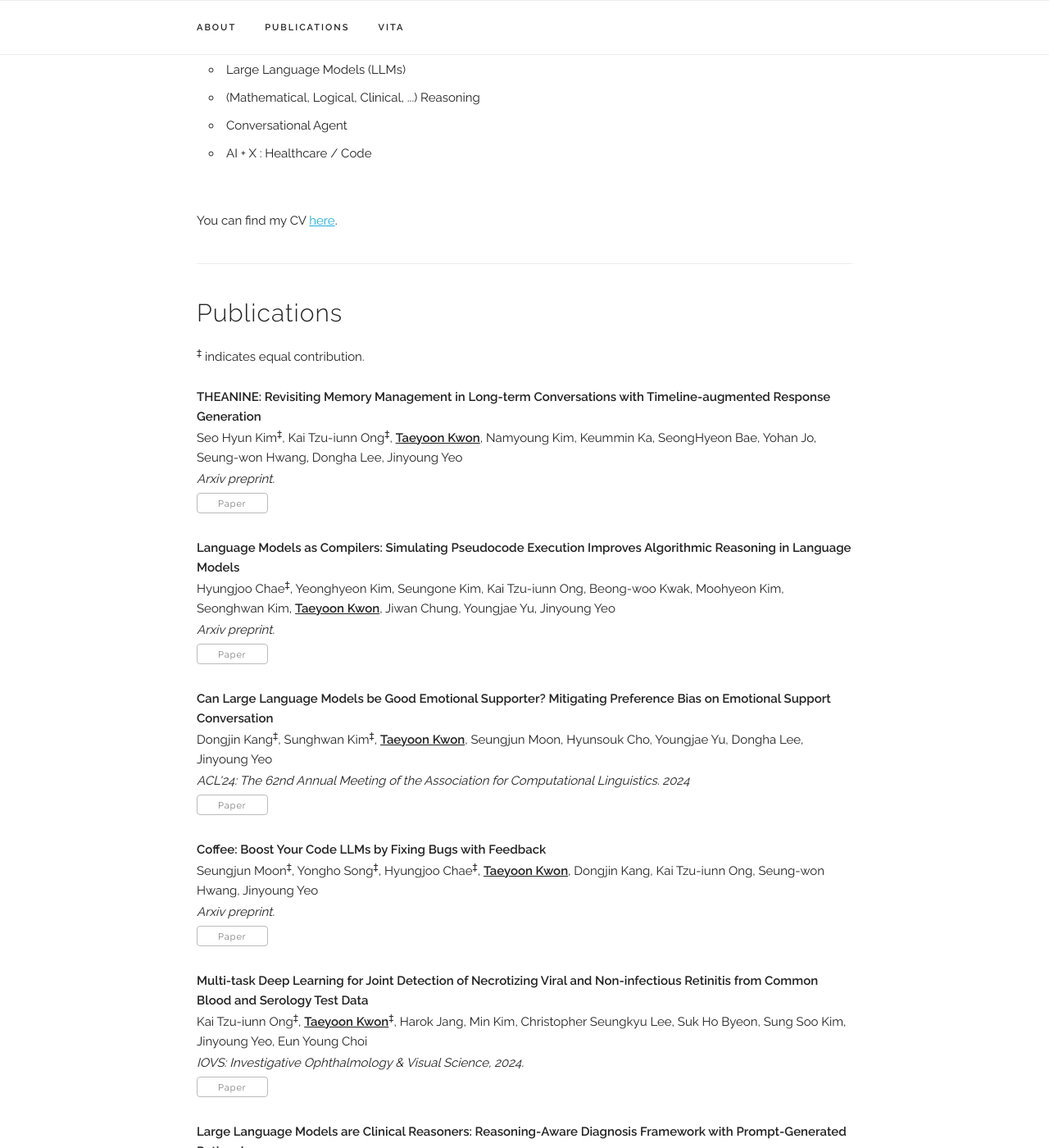
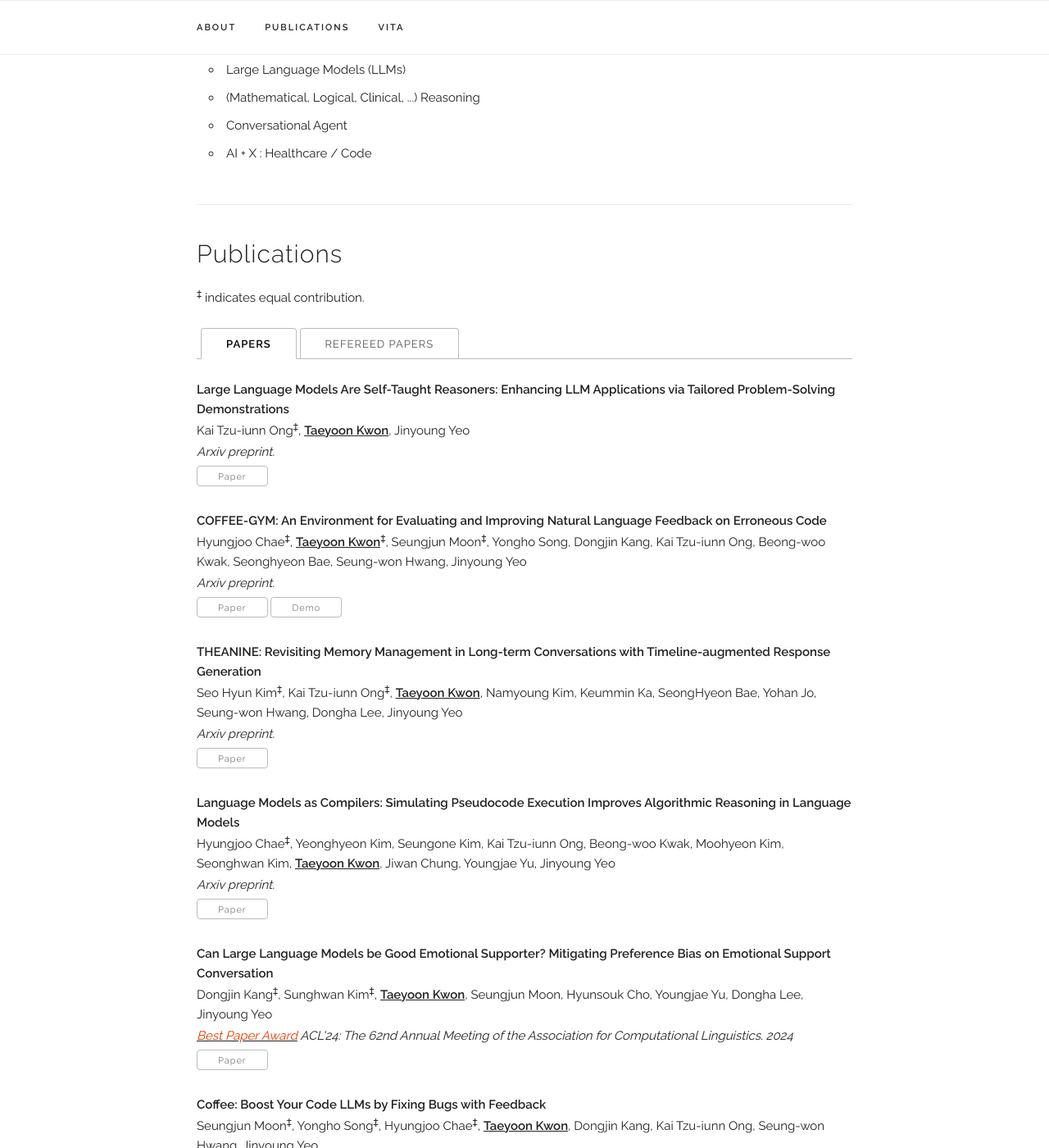
Before and after one commit to Connoriginal/Connoriginal.github.io, a Jekyll site: the page built from index.html, in a window 1280 px wide and 1400 px high, scrolled down 647 px. Shown: the whole window at 82% size. Built offline with Jekyll 4.4.1, drawn with Linux system fonts in a browser that asks for light colours; some web fonts are replaced; some of the changed text lies outside the part shown.

Commit message:
update 20240911

```diff
--- a/_data/experience.yaml
+++ b/_data/experience.yaml
@@ -7,7 +7,7 @@ experiences:
   category: "school"
 
 - place: "Tutoring - Market Designers Inc."
-  time: "Mar.2023 - present"
+  time: "Mar.2023 - Aug.2024"
   title: "Part-time Research Scientist and NLP Engineer"
   subtitle: ""
   category: "work"
--- a/_data/main_info.yaml
+++ b/_data/main_info.yaml
@@ -2,8 +2,10 @@ name: "Taeyoon (Connor) Kwon"
 title: "M.S., Yonsei University"
 email: "kwonconnor101 [AT] yonsei.ac.kr"
 profile_pic: "/assets/profile-pics/main.jpg"
+cv: "assets/cv/Taeyoon_s_CV.pdf"
+semantic_scholar: "https://www.semanticscholar.org/author/Taeyoon-Kwon/2258722263"
 twitter: "https://twitter.com/Taeyoon_Kwon"
 linkedin: "https://www.linkedin.com/in/taeyoon-kwon-2349aa14a/"
-# github: "https://github.com/msaveski"
+github: "https://github.com/Connoriginal"
 google_scholar: "https://scholar.google.com/citations?user=pkdCoTQAAAAJ&hl=ko"
 google_analystics_tracking_id: 'G-45NLGTR0WP'
--- a/_data/publications.yaml
+++ b/_data/publications.yaml
@@ -1,19 +1,33 @@
 papers:
+
+  - title: "Large Language Models Are Self-Taught Reasoners: Enhancing LLM Applications via Tailored Problem-Solving Demonstrations"
+    authors: "Kai Tzu-iunn Ong<sup>‡</sup>, <b><u>Taeyoon Kwon</u></b>, Jinyoung Yeo"
+    venue: "Arxiv preprint."
+    paper_pdf: "https://arxiv.org/abs/2408.12315v1"
+    selected: n
+
+  - title: "COFFEE-GYM: An Environment for Evaluating and Improving Natural Language Feedback on Erroneous Code"
+    authors: "Hyungjoo Chae<sup>‡</sup>, <b><u>Taeyoon Kwon</u></b><sup>‡</sup>, Seungjun Moon<sup>‡</sup>, Yongho Song, Dongjin Kang, Kai Tzu-iunn Ong, Beong-woo Kwak, Seonghyeon Bae, Seung-won Hwang, Jinyoung Yeo"
+    venue: "Arxiv preprint."
+    paper_pdf: "https://huggingface.co/spaces/Coffee-Gym/Project-Coffee-Gym/blob/main/ACL24__Code_Edit.pdf"
+    demo: "https://huggingface.co/spaces/Coffee-Gym/Project-Coffee-Gym"
+    selected: n
+
   - title: "THEANINE: Revisiting Memory Management in Long-term Conversations with Timeline-augmented Response Generation"
     authors: "Seo Hyun Kim<sup>‡</sup>, Kai Tzu-iunn Ong<sup>‡</sup>, <b><u>Taeyoon Kwon</u></b>, Namyoung Kim, Keummin Ka, SeongHyeon Bae, Yohan Jo, Seung-won Hwang, Dongha Lee, Jinyoung Yeo"
     venue: "Arxiv preprint."
     paper_pdf: "https://arxiv.org/abs/2406.10996"
-    selected: y
+    selected: n
 
   - title: "Language Models as Compilers: Simulating Pseudocode Execution Improves Algorithmic Reasoning in Language Models"
     authors: "Hyungjoo Chae<sup>‡</sup>, Yeonghyeon Kim, Seungone Kim, Kai Tzu-iunn Ong, Beong-woo Kwak, Moohyeon Kim, Seonghwan Kim, <b><u>Taeyoon Kwon</u></b>, Jiwan Chung, Youngjae Yu, Jinyoung Yeo"
     venue: "Arxiv preprint."
     paper_pdf: "https://arxiv.org/abs/2404.02575"
-    selected: y
+    selected: n
 
   - title: "Can Large Language Models be Good Emotional Supporter? Mitigating Preference Bias on Emotional Support Conversation"
     authors: "Dongjin Kang<sup>‡</sup>, Sunghwan Kim<sup>‡</sup>, <b><u>Taeyoon Kwon</u></b>, Seungjun Moon, Hyunsouk Cho, Youngjae Yu, Dongha Lee, Jinyoung Yeo"
-    venue: "ACL'24: The 62nd Annual Meeting of the Association for Computational Linguistics. 2024"
+    venue: "<u><a style='color:#ea3800'>Best Paper Award</a></u> ACL'24: The 62nd Annual Meeting of the Association for Computational Linguistics. 2024"
     paper_pdf: "https://arxiv.org/abs/2402.13211"
     selected: y
 
@@ -21,7 +35,8 @@ papers:
     authors: "Seungjun Moon<sup>‡</sup>, Yongho Song<sup>‡</sup>, Hyungjoo Chae<sup>‡</sup>, <b><u>Taeyoon Kwon</u></b>, Dongjin Kang, Kai Tzu-iunn Ong, Seung-won Hwang, Jinyoung Yeo"
     venue: "Arxiv preprint."
     paper_pdf: "https://arxiv.org/abs/2311.07215"
-    selected: y
+    demo: "https://kyle8581.github.io/COFFEE-DEMO/"
+    selected: n
 
   - title: "Multi-task Deep Learning for Joint Detection of Necrotizing Viral and Non-infectious Retinitis from Common Blood and Serology Test Data"
     authors: "Kai Tzu-iunn Ong<sup>‡</sup>, <b><u>Taeyoon Kwon</u></b><sup>‡</sup>, Harok Jang, Min Kim, Christopher Seungkyu Lee, Suk Ho Byeon, Sung Soo Kim, Jinyoung Yeo, Eun Young Choi"
@@ -39,6 +54,7 @@ papers:
     authors: "Hyungjoo Chae<sup>‡</sup>, Yongho Song<sup>‡</sup>, Kai Tzu-iunn Ong, <b><u>Taeyoon Kwon</u></b>, Minjin Kim, Youngjae Yu, Dongha Lee, Dongyeop Kang, Jinyoung Yeo"
     venue: "EMNLP'23: The 2023 Conference on Empirical Methods in Natural Language Processing. 2023."
     paper_pdf: "https://arxiv.org/abs/2310.09343"
+    demo: "https://dialoguecot.web.app/"
     selected: y
 
   # - title: "Counterfactual Evaluation of Peer-Review Assignment Policies"
--- a/_layouts/default.html
+++ b/_layouts/default.html
@@ -87,21 +87,30 @@
             <p>{{ site.data.main_info.title }}</p>
             <p>{{ site.data.main_info.email }}</p>
             <p>
-              <span onclick="window.open('{{ site.data.main_info.twitter }}')" style="cursor: pointer">
-                <i class="fa fa-twitter" aria-hidden="true"></i>
+              <span onclick="window.open('{{ site.data.main_info.cv }}')" style="cursor: pointer">
+                <i class="fa fa-download" aria-hidden="true"></i>
+              </span>
+
+              <span onclick="window.open('{{ site.data.main_info.semantic_scholar }}')" style="cursor: pointer">
+                <i class="ai fa ai-semantic-scholar-square" aria-hidden="true"></i>
+              </span>
+
+              <span onclick="window.open('{{ site.data.main_info.google_scholar }}')" style="cursor: pointer">
+                <i class="ai fa ai-google-scholar-square" aria-hidden="true"></i>
               </span>
 
               <span onclick="window.open('{{ site.data.main_info.linkedin }}')" style="cursor: pointer">
                 <i class="fa fa-linkedin-square" aria-hidden="true"></i>
               </span>
 
+              <span onclick="window.open('{{ site.data.main_info.twitter }}')" style="cursor: pointer">
+                <i class="fa fa-twitter" aria-hidden="true"></i>
+              </span>
+
               <span onclick="window.open('{{ site.data.main_info.github }}')" style="cursor: pointer">
                 <i class="fa fa-github" aria-hidden="true"></i>
               </span>
 
-              <span onclick="window.open('{{ site.data.main_info.google_scholar }}')" style="cursor: pointer">
-                <i class="ai ai-google-scholar ai-lg" aria-hidden="true"></i>
-              </span>
             </p>
         </div>
       </div>
--- a/index.html
+++ b/index.html
@@ -23,9 +23,6 @@ title: Home
       <li>AI + X : Healthcare / Code</li>
     </ul>
   </p>
-  <br>
-  <br>
-  You can find my CV <a href={{ "/assets/cv/Taeyoon_s_CV.pdf" | prepend: site.baseurl }} target="_blank">here</a>.
 </div>
 
 
@@ -37,13 +34,13 @@ title: Home
   <sup>‡</sup> indicates equal contribution.
   </p>
 
-  <!-- <ul class="tab-nav">
-    <li><div class="button active" data-ref="#papers-selected">Selected</div></li>
-    <li><div class="button" data-ref="#papers-all">All</div></li>
-  </ul> -->
+  <ul class="tab-nav">
+    <li><div class="button active" data-ref="#papers-all">Papers</div></li>
+    <li><div class="button" data-ref="#papers-selected">Refereed Papers</div></li>
+  </ul>
 
   <div class="tab-content">
-    <div class="tab-pane active" id="papers-selected">
+    <div class="tab-pane" id="papers-selected">
       {% assign selected_papers = site.data.publications.papers | where: "selected", "y" %}
       {% for paper in selected_papers %}
         <div class="paper">
@@ -55,8 +52,8 @@ title: Home
               <a class="button" href="{{ paper.paper_pdf | prepend: site.baseurl }}" target="_blank">Paper</a>
             {% endif %}
 
-            {% if paper.slides %}
-              <a class="button" href="{{ paper.slides | prepend: site.baseurl }}" target="_blank">Slides</a>
+            {% if paper.demo %}
+              <a class="button" href="{{ paper.demo }}" target="_blank">Demo</a>
             {% endif %}
 
             {% if paper.poster %}
@@ -80,7 +77,7 @@ title: Home
       {% endfor %}
     </div>
 
-    <div class="tab-pane" id="papers-all">
+    <div class="tab-pane active" id="papers-all">
       {% for paper in site.data.publications.papers %}
         <div class="paper">
           <p class="title"><b>{{ paper.title }}</b></p>
@@ -91,8 +88,8 @@ title: Home
               <a class="button" href="{{ paper.paper_pdf | prepend: site.baseurl }}" target="_blank">Paper</a>
             {% endif %}
 
-            {% if paper.slides %}
-              <a class="button" href="{{ paper.slides | prepend: site.baseurl }}" target="_blank">Slides</a>
+            {% if paper.demo %}
+              <a class="button" href="{{ paper.demo }}" target="_blank">Demo</a>
             {% endif %}
 
             {% if paper.poster %}
```
Also changed, not shown: other parts of index.html (+1 -0 lines), 13 other files.
